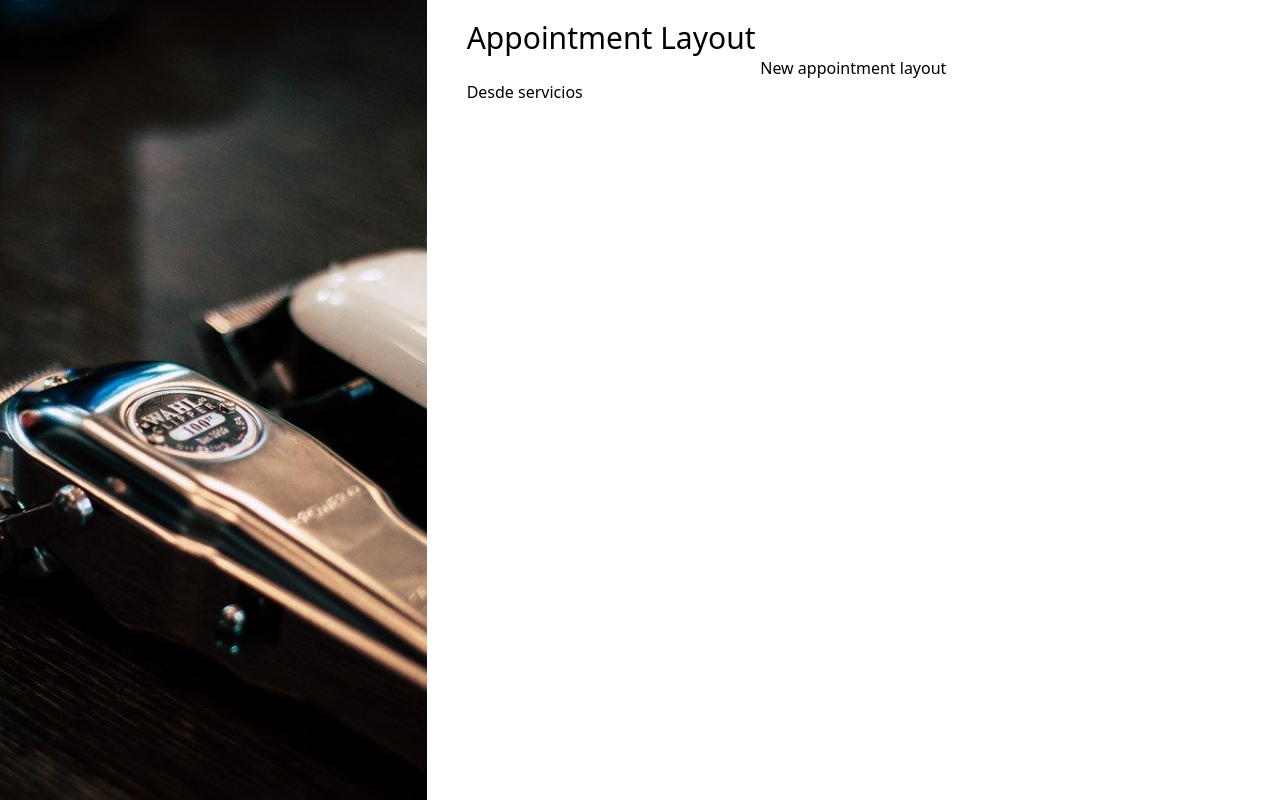
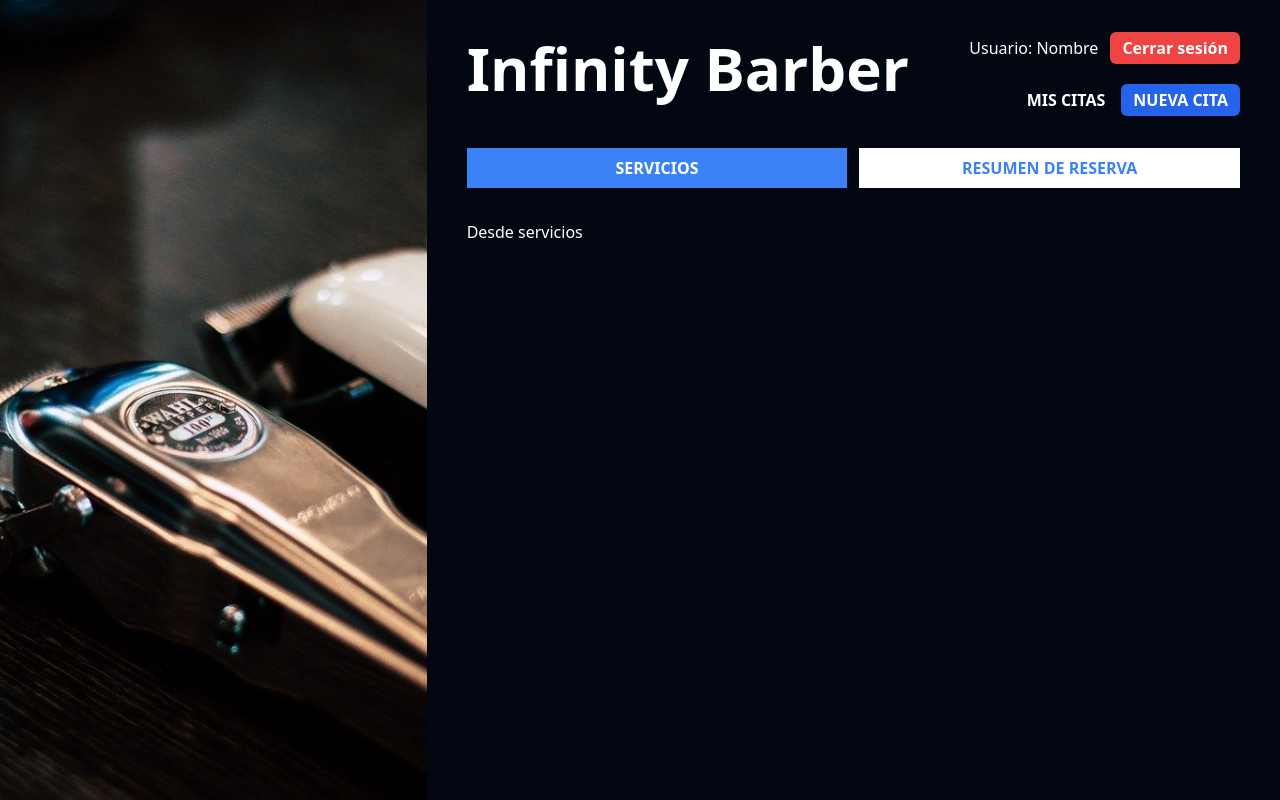
Before and after one commit to pulygarcia/app-barber-mevn, a Vue app in the folder frontend/: page /reservaciones/nueva in a window 1280 px wide. Built offline with nearby package versions, Linux system fonts and the light colour scheme.

Commit message:
working in new-appointment. ready to create store and get services

```diff
--- a/frontend/index.html
+++ b/frontend/index.html
@@ -6,7 +6,7 @@
     <meta name="viewport" content="width=device-width, initial-scale=1.0">
     <title>App Peluquería | MEVN</title>
   </head>
-  <body>
+  <body class="bg-gray-950">
     <div id="app"></div>
     <script type="module" src="/src/main.js"></script>
   </body>
--- a/frontend/src/views/appointments/AppointmentDetailsView.vue
+++ b/frontend/src/views/appointments/AppointmentDetailsView.vue
@@ -3,7 +3,7 @@
 </script>
 
 <template>
-  <h2>Appointment Details</h2>
+  <h2 class="text-white">Appointment Details</h2>
 </template>
 
 <style scoped>
--- a/frontend/src/views/appointments/AppointmentsLayout.vue
+++ b/frontend/src/views/appointments/AppointmentsLayout.vue
@@ -1,11 +1,27 @@
 <script setup>
-import { RouterView } from 'vue-router';
+import { RouterLink, RouterView } from 'vue-router';
 
 
 </script>
 
 <template>
-  <h2 class="text-3xl">Appointment Layout</h2>
+    <div class="flex flex-col items-center text-white md:flex-row md:justify-between space-y-3">
+        <h2 class="text-3xl font-extrabold lg:text-6xl">Infinity Barber</h2>
+
+        <div class="flex flex-col space-y-5">
+            <div class="flex gap-3 items-center">
+                <p>Usuario: Nombre</p>
+                <button class="bg-red-500 font-bold text-white py-1 px-3 rounded-md hover:bg-red-600 transition">Cerrar sesión</button>
+            </div>
+            <nav class="flex gap-4 items-center justify-end">
+                <button class="font-bold uppercase">Mis citas</button>
+
+                <RouterLink :to="{name: 'new-appointment'}" class="font-bold uppercase bg-blue-600 px-3 py-1 rounded-md hover:bg-blue-700 transition">
+                    Nueva cita
+                </RouterLink>
+            </nav>
+        </div>
+    </div>
 
   <RouterView />
 </template>
--- a/frontend/src/views/appointments/NewAppointmentLayout.vue
+++ b/frontend/src/views/appointments/NewAppointmentLayout.vue
@@ -1,11 +1,27 @@
 <script setup>
-import { RouterView } from 'vue-router';
+import { RouterLink, RouterView, useRoute } from 'vue-router';
 
-
+const route = useRoute();
 </script>
 
 <template>
-  <h2 class="text-center">New appointment layout</h2>
+  <nav class="my-8 flex flex-col md:flex-row gap-3">
+    <RouterLink
+      :to="{name: 'new-appointment'}"
+      class="flex-1 text-center py-2 font-bold uppercase hover:bg-blue-500 hover:text-white"
+      :class="route.name == 'new-appointment' ? 'bg-blue-500 text-white' : 'bg-white text-blue-500'"
+    >
+      Servicios
+    </RouterLink>
+
+    <RouterLink
+      :to="{name: 'appointment-details'}"
+      class="flex-1 text-center py-2 font-bold uppercase hover:bg-blue-500 hover:text-white"
+      :class="route.name == 'appointment-details' ? 'bg-blue-500 text-white' : 'bg-white text-blue-500'"
+    >
+      Resumen de reserva
+    </RouterLink>
+  </nav>
 
   <RouterView />
 </template>
--- a/frontend/src/views/appointments/ServicesView.vue
+++ b/frontend/src/views/appointments/ServicesView.vue
@@ -3,5 +3,5 @@
 </script>
 
 <template>
-  <h2>Desde servicios</h2>
+  <h2 class="text-white">Desde servicios</h2>
 </template>
```
